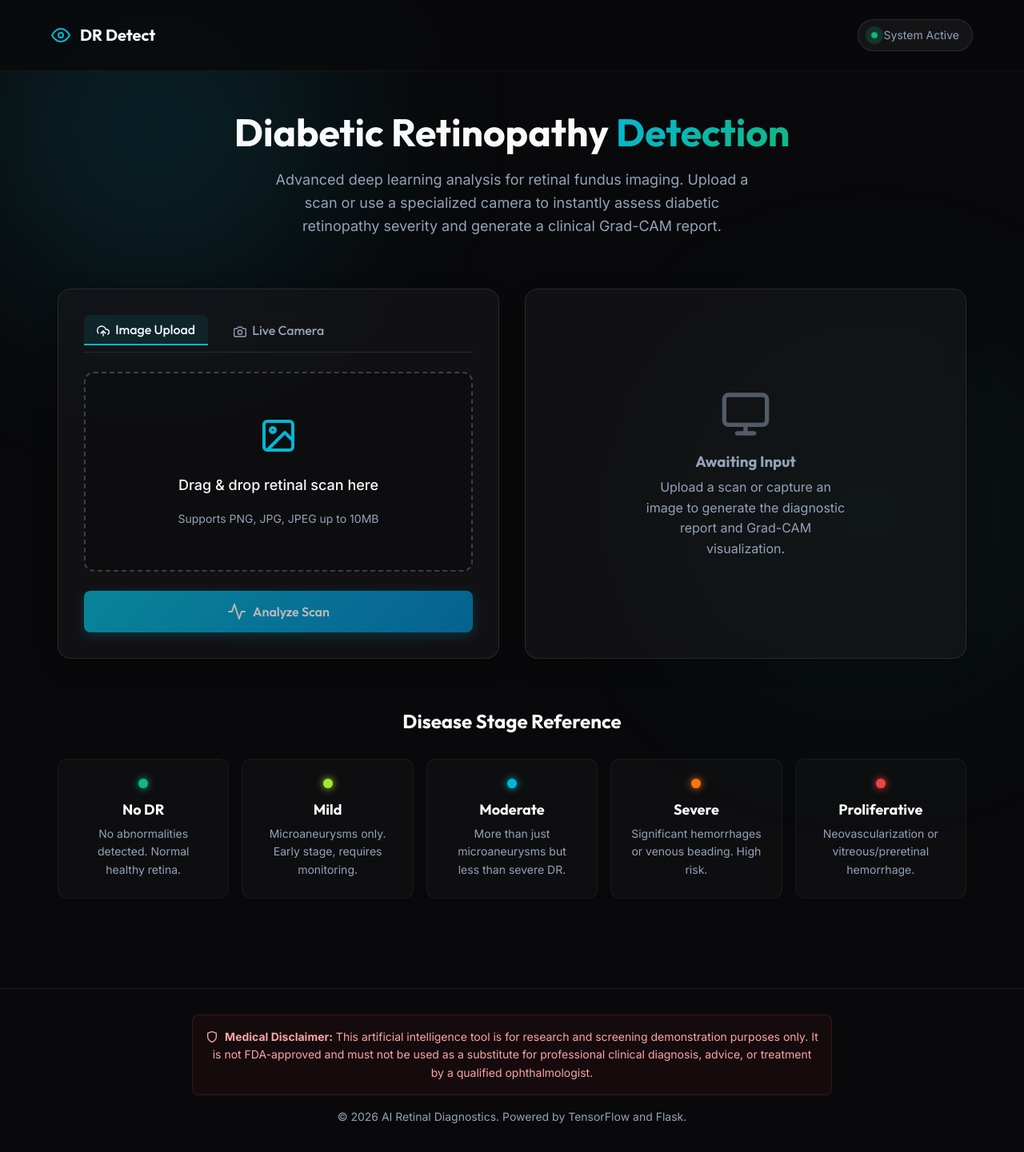
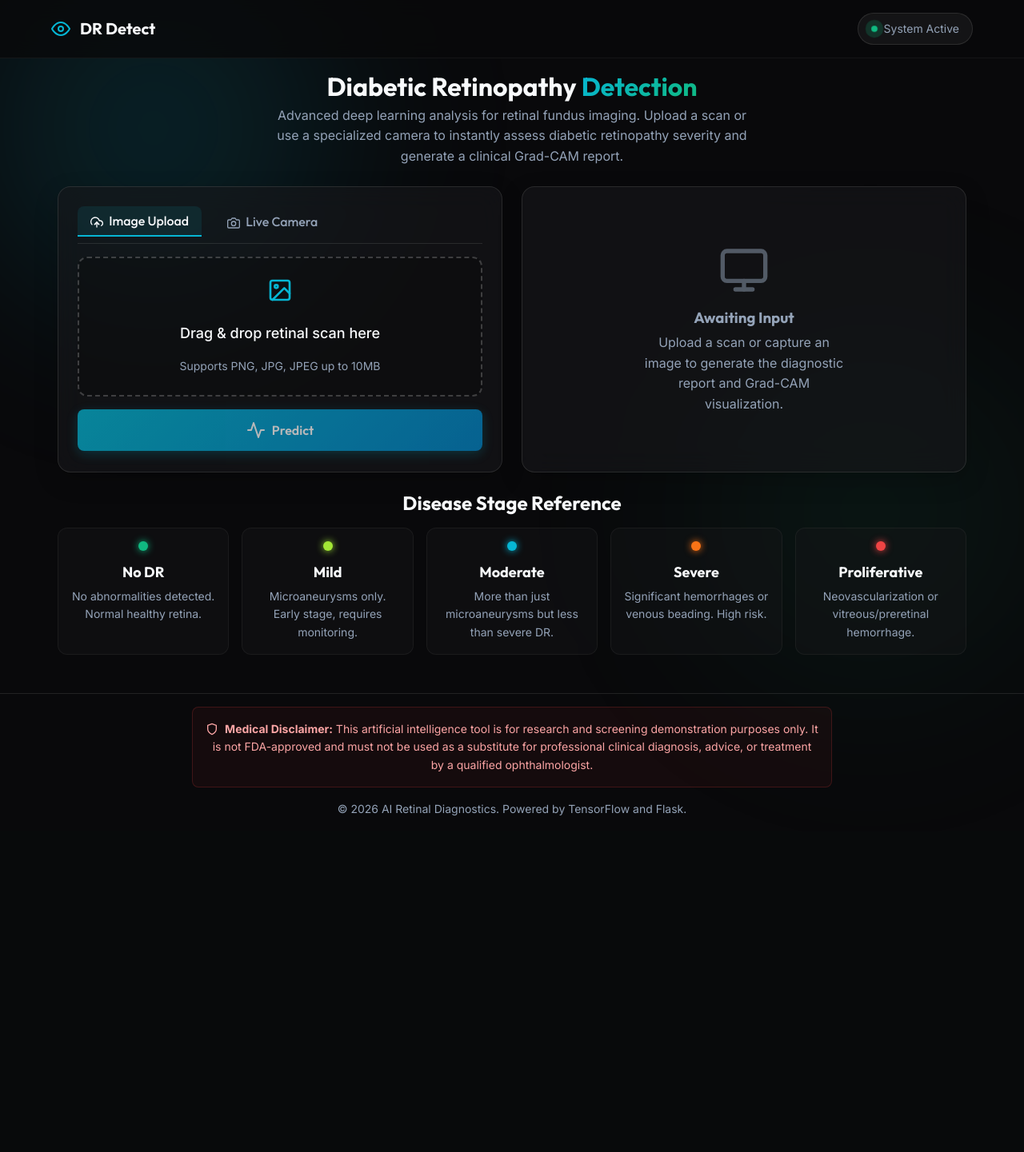
Before and after one commit to Abhishek-Singh-CPU/diabetic-retinopathy-detection, a Flask app: page / in a window 1280 px wide. Shown: the whole page at 80% size. After the commit the page ends 1020 px from the top, so only its background shows below. Run offline with Flask 3, Linux system fonts and the light colour scheme.

Commit message:
UI compacting: reduce padding and rename button to Predict

```diff
--- a/static/css/style.css
+++ b/static/css/style.css
@@ -92,7 +92,7 @@ h1, h2, h3, h4, h5, h6 {
     display: flex;
     justify-content: space-between;
     align-items: center;
-    padding: 1.5rem 5%;
+    padding: 1rem 5%;
     background: rgba(9, 9, 11, 0.8);
     backdrop-filter: blur(12px);
     border-bottom: 1px solid rgba(255, 255, 255, 0.05);
@@ -141,7 +141,7 @@ h1, h2, h3, h4, h5, h6 {
 .main-container {
     max-width: var(--max-width);
     margin: 0 auto;
-    padding: 3rem 2rem;
+    padding: 1rem 2rem;
     flex-grow: 1;
     width: 100%;
 }
@@ -149,16 +149,16 @@ h1, h2, h3, h4, h5, h6 {
 /* Hero Section */
 .hero {
     text-align: center;
-    margin-bottom: 4rem;
+    margin-bottom: 1.5rem;
 }
 
 .hero h1 {
-    font-size: 3rem;
-    margin-bottom: 1rem;
+    font-size: 2rem;
+    margin-bottom: 0.25rem;
 }
 
 .hero p {
-    font-size: 1.125rem;
+    font-size: 1rem;
     color: var(--text-muted);
     max-width: 600px;
     margin: 0 auto;
@@ -168,8 +168,8 @@ h1, h2, h3, h4, h5, h6 {
 .dashboard-grid {
     display: grid;
     grid-template-columns: 1fr 1fr;
-    gap: 2rem;
-    margin-bottom: 4rem;
+    gap: 1.5rem;
+    margin-bottom: 1.5rem;
 }
 
 @media (max-width: 900px) {
@@ -185,7 +185,7 @@ h1, h2, h3, h4, h5, h6 {
     -webkit-backdrop-filter: blur(16px);
     border: 1px solid rgba(255, 255, 255, 0.1);
     border-radius: var(--border-radius-lg);
-    padding: 2rem;
+    padding: 1.5rem;
     box-shadow: 0 10px 30px rgba(0, 0, 0, 0.2);
     transition: transform 0.3s ease, box-shadow 0.3s ease, border-color 0.3s ease;
     overflow: hidden;
@@ -201,7 +201,7 @@ h1, h2, h3, h4, h5, h6 {
 .upload-tabs {
     display: flex;
     gap: 1rem;
-    margin-bottom: 1.5rem;
+    margin-bottom: 1rem;
     border-bottom: 1px solid rgba(255, 255, 255, 0.1);
     padding-bottom: 0.5rem;
 }
@@ -245,7 +245,7 @@ h1, h2, h3, h4, h5, h6 {
 .dropzone {
     border: 2px dashed rgba(255, 255, 255, 0.2);
     border-radius: var(--border-radius-md);
-    padding: 3rem 2rem;
+    padding: 1.5rem 1rem;
     text-align: center;
     cursor: pointer;
     transition: all 0.3s ease;
@@ -255,7 +255,7 @@ h1, h2, h3, h4, h5, h6 {
     justify-content: center;
     gap: 1rem;
     background: rgba(0, 0, 0, 0.2);
-    min-height: 250px;
+    min-height: 150px;
 }
 
 .dropzone:hover, .dropzone.dragover {
@@ -265,8 +265,8 @@ h1, h2, h3, h4, h5, h6 {
 
 .dropzone svg {
     color: var(--accent-teal);
-    width: 48px;
-    height: 48px;
+    width: 32px;
+    height: 32px;
     margin-bottom: 0.5rem;
 }
 
@@ -302,7 +302,7 @@ h1, h2, h3, h4, h5, h6 {
     transition: all 0.3s ease;
     box-shadow: 0 4px 15px rgba(6, 182, 212, 0.3);
     width: 100%;
-    margin-top: 1.5rem;
+    margin-top: 1rem;
 }
 
 .btn:hover {
@@ -383,15 +383,15 @@ h1, h2, h3, h4, h5, h6 {
     display: flex;
     justify-content: space-between;
     align-items: center;
-    margin-bottom: 1.5rem;
-    padding-bottom: 1rem;
+    margin-bottom: 1rem;
+    padding-bottom: 0.5rem;
     border-bottom: 1px solid rgba(255, 255, 255, 0.1);
 }
 
 .results-content {
     display: flex;
     flex-direction: column;
-    gap: 1.5rem;
+    gap: 1rem;
 }
 
 .result-badge {
@@ -480,11 +480,11 @@ h1, h2, h3, h4, h5, h6 {
 
 /* Disease Stages Panel */
 .reference-panel {
-    margin-bottom: 4rem;
+    margin-bottom: 2rem;
 }
 
 .reference-panel h2 {
-    margin-bottom: 2rem;
+    margin-bottom: 1rem;
     text-align: center;
 }
 
@@ -498,7 +498,7 @@ h1, h2, h3, h4, h5, h6 {
     background: rgba(24, 24, 27, 0.4);
     border: 1px solid rgba(255, 255, 255, 0.05);
     border-radius: var(--border-radius-md);
-    padding: 1.5rem;
+    padding: 1rem;
     text-align: center;
     transition: transform 0.2s ease;
 }
@@ -529,7 +529,7 @@ h1, h2, h3, h4, h5, h6 {
 /* Footer */
 footer {
     border-top: 1px solid rgba(255, 255, 255, 0.1);
-    padding: 2rem 5%;
+    padding: 1rem 5%;
     text-align: center;
     color: var(--text-muted);
     font-size: 0.875rem;
--- a/templates/index.html
+++ b/templates/index.html
@@ -66,7 +66,7 @@
                         </div>
                         <p id="fileNameDisplay" style="margin-top: 1rem; color: var(--accent-teal); font-size: 0.875rem; text-align: center; display: none;"></p>
                         <button type="submit" class="btn" id="uploadBtn" disabled onclick="showLoading()">
-                            <i data-feather="activity"></i> Analyze Scan
+                            <i data-feather="activity"></i> Predict
                         </button>
                     </form>
                 </div>
@@ -151,9 +151,7 @@
                         </div>
                         {% endif %}
 
-                        <div class="medical-disclaimer" style="margin: 1rem 0 0 0; font-size: 0.75rem; padding: 0.75rem; text-align: left;">
-                            <strong>Note:</strong> Heatmap indicates high-activation regions driving the AI's prediction (red/warm colors). Not a substitute for professional medical diagnosis.
-                        </div>
+                        <!-- Duplicate disclaimer removed to save vertical space -->
                     </div>
                 {% else %}
                     <!-- Empty State before upload -->
```
